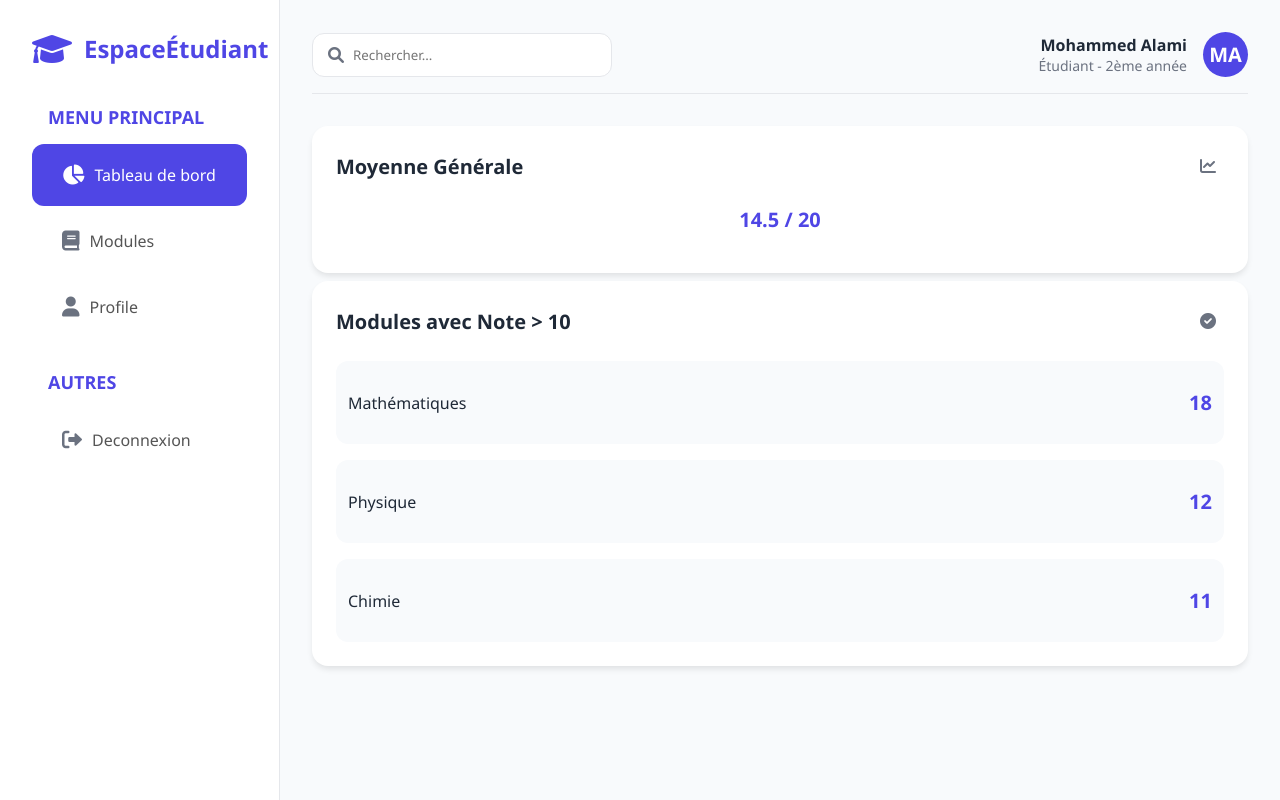
After one commit to ismailelbakassi02/gestion_examens, a CodeIgniter 4 app: the page made by app/Views/Dashboard.php in a window 1280 px wide. The commit adds this page. Run offline with PHP 8.4 and a stand-in for CodeIgniter, Linux system fonts and the light colour scheme; the template is opened without the code that fills it, so the values that code supplies are empty; some libraries are stand-ins or nearby versions.

Commit message:
Dashboard & Profile views added

```diff
--- /dev/null
+++ b/app/Views/Dashboard.php
@@ -0,0 +1,148 @@
+<!DOCTYPE html>
+<html lang="fr">
+<head>
+    <meta charset="UTF-8">
+    <meta name="viewport" content="width=device-width, initial-scale=1.0">
+    <title>Espace Étudiant - Dashboard Moderne</title>
+    <!-- Lien vers le fichier CSS -->
+    <link href="style.css" rel="stylesheet">
+    <link href="https://cdnjs.cloudflare.com/ajax/libs/font-awesome/6.0.0/css/all.min.css" rel="stylesheet">
+</head>
+<style>
+        .nav-item {
+            display: flex;
+            align-items: center;
+            padding: 10px 15px;
+            font-size: 16px;
+            cursor: pointer;
+            color: #555;
+        }
+
+        .nav-item i {
+            margin-right: 10px;
+        }
+
+        .nav-item.active {
+            background-color: #4f46e5;
+            color: white;
+        }
+
+        .nav-item:hover {
+            background-color: #e0e0e0;
+        }
+
+        .nav-item a {
+            color: inherit;            /* Inherit the color of the nav-item */
+            text-decoration: none;     /* Remove the underline */
+            display: flex;
+            align-items: center;
+            width: 100%;
+            padding: 10px 15px;        /* Matches the padding of .nav-item */
+            font-size: 16px;
+        }
+
+        .nav-item a:hover {
+            background-color: #e0e0e0;
+        }
+
+        .nav-title {
+            font-weight: bold;
+            margin-bottom: 15px;
+            font-size: 18px;
+            color: #4f46e5;
+        }
+    </style>
+<body>
+    <div class="container">
+        <div class="sidebar">
+            <div class="logo">
+                <i class="fas fa-graduation-cap"></i>
+                <span>EspaceÉtudiant</span>
+            </div>
+
+            <div class="nav-section">
+            <div class="nav-title">MENU PRINCIPAL</div>
+            <div class="nav-item active">
+                <a href="dashboard.php">
+                    <i class="fas fa-chart-pie"></i>
+                    <span>Tableau de bord</span>
+                </a>
+            </div>
+            <div class="nav-item">
+                <a href="modules.php">
+                    <i class="fas fa-book"></i>
+                    <span>Modules</span>
+                </a>
+            </div>
+            <div class="nav-item">
+                <a href="profile.php">
+                    <i class="fas fa-user"></i>
+                    <span>Profile</span>
+                </a>
+            </div>
+        </div>
+
+            <div class="nav-section">
+                <div class="nav-title">AUTRES</div>
+                <div class="nav-item">
+                <a href="login.php">
+                    <i class="fas fa-sign-out-alt"></i>
+                    <span>Deconnexion</span>
+                    </a>
+                </div>
+            </div>
+        </div>
+
+        <div class="main-content">
+            <div class="header">
+                <div class="search-bar">
+                    <i class="fas fa-search"></i>
+                    <input type="text" placeholder="Rechercher...">
+                </div>
+                <div class="profile">
+                    <div class="profile-info">
+                        <div class="profile-name">Mohammed Alami</div>
+                        <div class="profile-role">Étudiant - 2ème année</div>
+                    </div>
+                    <div class="profile-img">MA</div>
+                </div>
+            </div>
+
+            <div class="card">
+    <div class="card-header">
+        <div class="card-title">Moyenne Générale</div>
+        <div class="card-actions">
+            <i class="fas fa-chart-line"></i>
+        </div>
+    </div>
+    <div class="stat-value">
+        <span>14.5</span> / 20
+    </div>
+</div>
+
+<div class="card">
+    <div class="card-header">
+        <div class="card-title">Modules avec Note > 10</div>
+        <div class="card-actions">
+            <i class="fas fa-check-circle"></i>
+        </div>
+    </div>
+    <div class="stat-list">
+        <div class="stat-item">
+            <span>Mathématiques</span>
+            <span class="stat-value">18</span>
+        </div>
+        <div class="stat-item">
+            <span>Physique</span>
+            <span class="stat-value">12</span>
+        </div>
+        <div class="stat-item">
+            <span>Chimie</span>
+            <span class="stat-value">11</span>
+        </div>
+    </div>
+</div>
+</div>
+</div>
+</body>
+</html>
--- a/app/Views/style.css
+++ b/app/Views/style.css
@@ -78,7 +78,6 @@ body {
     cursor: pointer;
     transition: all 0.2s;
     color: var(--text-dark);
-    text-decoration: none;
 }
 
 .nav-item i {
```
Also changed, not shown: app/Views/Profile.php (added, +156 -0 lines).
